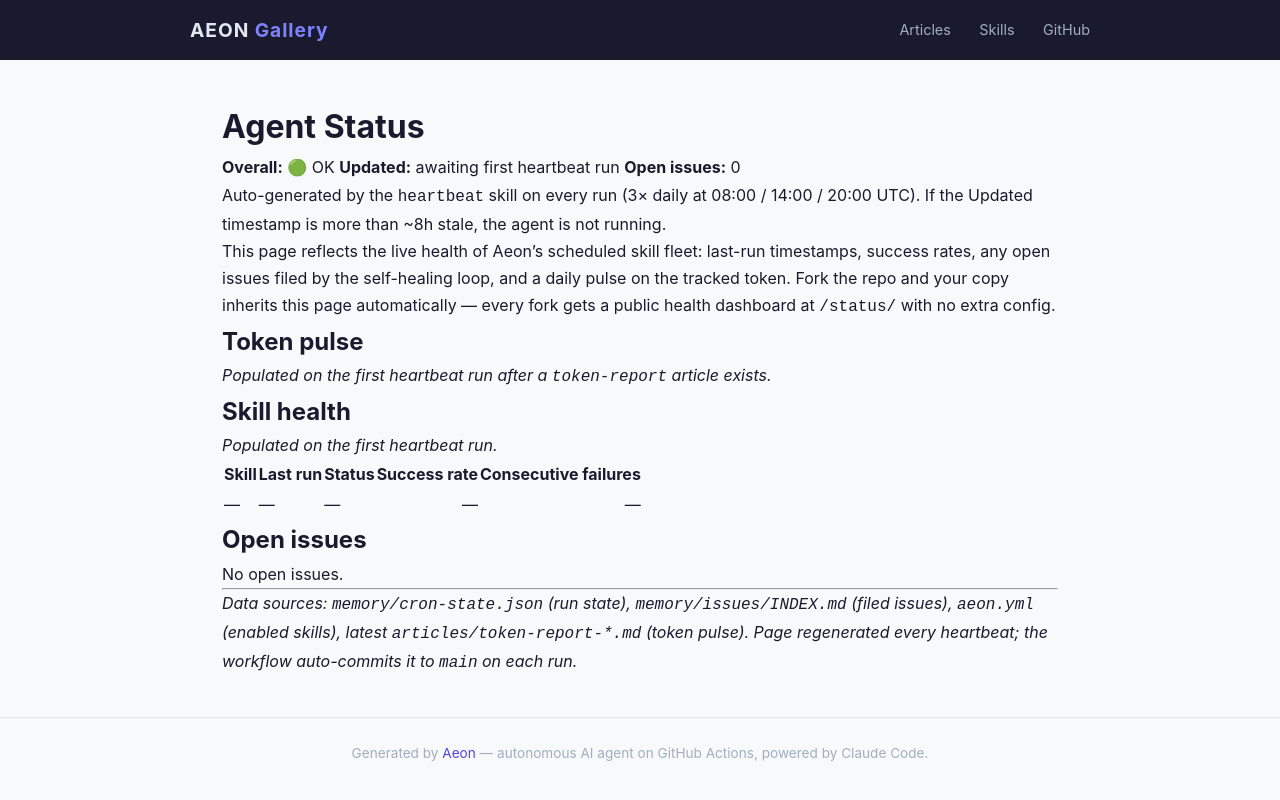
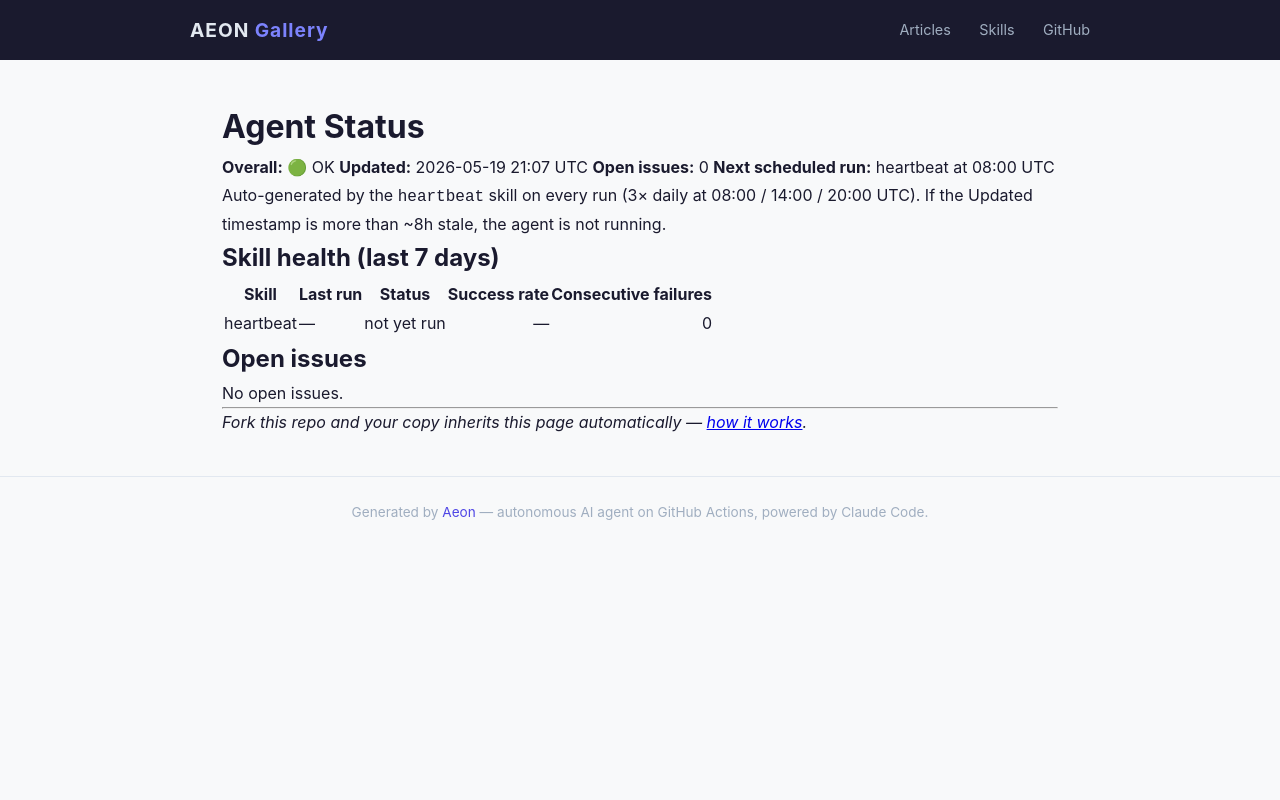
Before and after one commit to amaz98/maz-aeon, a Jekyll site: the page built from docs/status.md, in a window 1280 px wide. Shown: the top 800 px of the page. Built offline with Jekyll 4.4.1, drawn with Linux system fonts in a browser that asks for light colours.

Commit message:
chore(heartbeat): auto-commit 2026-05-19

```diff
--- a/docs/status.md
+++ b/docs/status.md
@@ -7,29 +7,21 @@ permalink: /status/
 # Agent Status
 
 **Overall:** 🟢 OK
-**Updated:** awaiting first heartbeat run
+**Updated:** 2026-05-19 21:07 UTC
 **Open issues:** 0
+**Next scheduled run:** heartbeat at 08:00 UTC
 
 Auto-generated by the `heartbeat` skill on every run (3× daily at 08:00 / 14:00 / 20:00 UTC). If the Updated timestamp is more than ~8h stale, the agent is not running.
 
-This page reflects the live health of Aeon's scheduled skill fleet: last-run timestamps, success rates, any open issues filed by the self-healing loop, and a daily pulse on the tracked token. Fork the repo and your copy inherits this page automatically — every fork gets a public health dashboard at `/status/` with no extra config.
-
-## Token pulse
-
-_Populated on the first heartbeat run after a `token-report` article exists._
-
-## Skill health
-
-_Populated on the first heartbeat run._
+## Skill health (last 7 days)
 
 | Skill | Last run | Status | Success rate | Consecutive failures |
 |-------|----------|--------|-------------:|---------------------:|
-| — | — | — | — | — |
+| heartbeat | — | not yet run | — | 0 |
 
 ## Open issues
 
 No open issues.
 
 ---
-
-*Data sources: `memory/cron-state.json` (run state), `memory/issues/INDEX.md` (filed issues), `aeon.yml` (enabled skills), latest `articles/token-report-*.md` (token pulse). Page regenerated every heartbeat; the workflow auto-commits it to `main` on each run.*
+*Fork this repo and your copy inherits this page automatically — [how it works](/memory/).*
--- a/memory/token-usage.csv
+++ b/memory/token-usage.csv
@@ -1,2 +1,3 @@
 date,skill,model,input_tokens,output_tokens,cache_read,cache_creation
 2026-05-19,on-chain-monitor,claude-opus-4-7,9,1417,151720,17445
+2026-05-19,heartbeat,claude-opus-4-7,12,4764,306008,30262
```
Also changed, not shown: memory/logs/2026-05-19.md (+7 -0 lines), .outputs/heartbeat.md (added).
